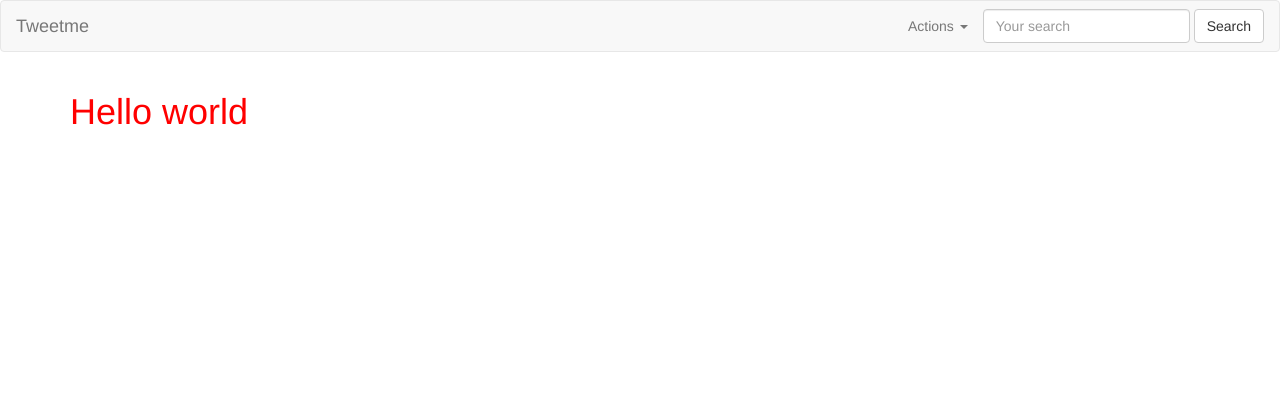
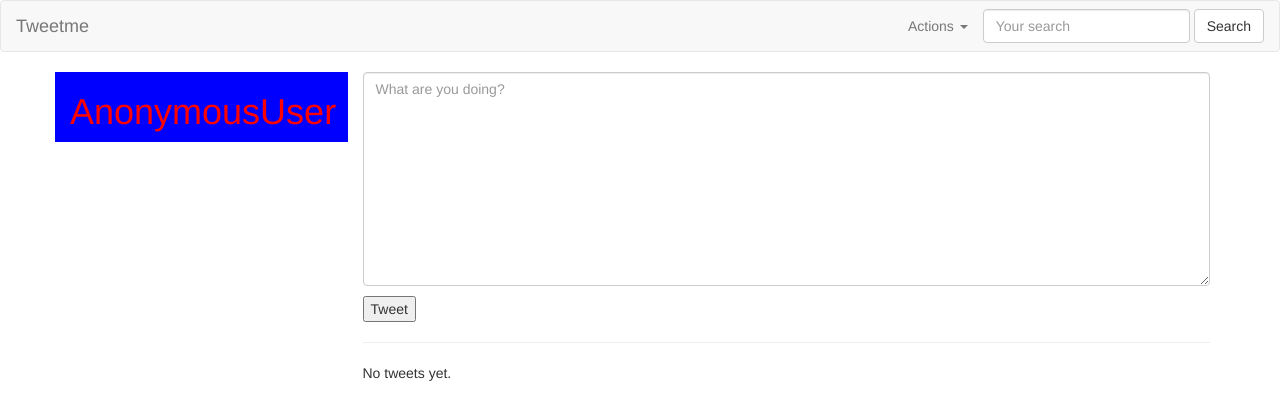
Before and after one commit to oalberto96/Tweetme, a Django app: page / in a window 1280 px wide. Shown: the top 420 px of the page. Run offline with Django 3.2, Linux system fonts and the light colour scheme; data that the repository does not hold is empty; some libraries are stand-ins or nearby versions.

Commit message:
Tweet from homepage

```diff
--- a/src/tweetme/urls.py
+++ b/src/tweetme/urls.py
@@ -13,17 +13,19 @@ Including another URLconf
     1. Import the include() function: from django.conf.urls import url, include
     2. Add a URL to urlpatterns:  url(r'^blog/', include('blog.urls'))
 """
+
 from django.conf.urls import url, include
 from django.contrib import admin
 
 from django.conf import settings
 from django.conf.urls.static import static
 
+from tweets.views import TweetListView
 from .views import home
 
 urlpatterns = [
     url(r'^admin/', admin.site.urls),
-    url(r'^$', home, name='home' ),
+    url(r'^$', TweetListView.as_view(), name='home' ),
     url(r'^tweet/', include('tweets.urls', namespace='tweet'))
 ]
 
--- a/src/tweets/forms.py
+++ b/src/tweets/forms.py
@@ -5,6 +5,8 @@ from django import forms
 from .models import Tweet
 
 class TweetModelForm(forms.ModelForm):
+    content = forms.CharField(label='',widget=forms.Textarea(attrs={'placeholder': "What are you doing?",
+     'class': "form-control"}))
     class Meta:
         model = Tweet
         fields = [
--- a/src/tweets/templates/tweets/form.html
+++ b/src/tweets/templates/tweets/form.html
@@ -1,4 +1,4 @@
-<form class="form" method="POST" action="">
+<form class="form" method="POST" action="{% if action_url %} {{ action_url }} {% endif %}">
 	{% csrf_token %}
 	{{ form.as_p }}
 	<input type="submit" value="{{ btn_title }}">
--- a/src/tweets/templates/tweets/tweet_list.html
+++ b/src/tweets/templates/tweets/tweet_list.html
@@ -1,11 +1,18 @@
 {% extends "base.html" %}
 
 {% block content %}
+
   <div class='row'>
     <div class="col-sm-3 col-xs-12" style="background-color: blue;">
       <h1>{{ request.user }}</h1>
     </div>
     <div class='col-sm-9'>
+      {% if not request.GET.q %}
+      <div class="">
+        {% include "tweets/form.html" with form=create_form action_url=create_url btn_title='Tweet' %}
+      </div>
+      <hr/>
+      {% endif %}
     {% for object in object_list %}
         <div class="media">
               <div class="media-left">
--- a/src/tweets/urls.py
+++ b/src/tweets/urls.py
@@ -1,4 +1,5 @@
 from django.conf.urls import url
+from django.views.generic.base import RedirectView
 from .views import (TweetCreateView,
 	TweetDetailView,
 	TweetListView,
@@ -7,7 +8,8 @@ from .views import (TweetCreateView,
 	)
 
 urlpatterns = [
-    url(r'^$', TweetListView.as_view(), name='list' ), #/tweet
+	url(r'^$', RedirectView.as_view(url="/")), #/tweet
+    url(r'^search/$', TweetListView.as_view(), name='list' ), #/tweet
     url(r'^create/$', TweetCreateView.as_view(), name='create' ), #/tweet/create
     url(r'^(?P<pk>\d+)/$', TweetDetailView.as_view(), name='detail' ), #/tweet/1
     url(r'^(?P<pk>\d+)/update/$', TweetUpdateView.as_view(), name='update' ), #/tweet/1/update
--- a/src/tweets/views.py
+++ b/src/tweets/views.py
@@ -76,6 +76,8 @@ class TweetListView(ListView):
 
 	def get_context_data(self, *args, **kwargs):
 		context = super(TweetListView, self).get_context_data(*args, **kwargs)
+		context['create_form'] = TweetModelForm()
+		context['create_url'] = reverse_lazy("tweet:create")
 		return context
 
 def tweet_detail_view(request, pk=None):
```
Also changed, not shown: src/tweets/templates/tweets/create_view.html (+6 -1 lines), src/templates/base.html (line endings or trailing spaces), src/templates/navbar.html (line endings or trailing spaces).
